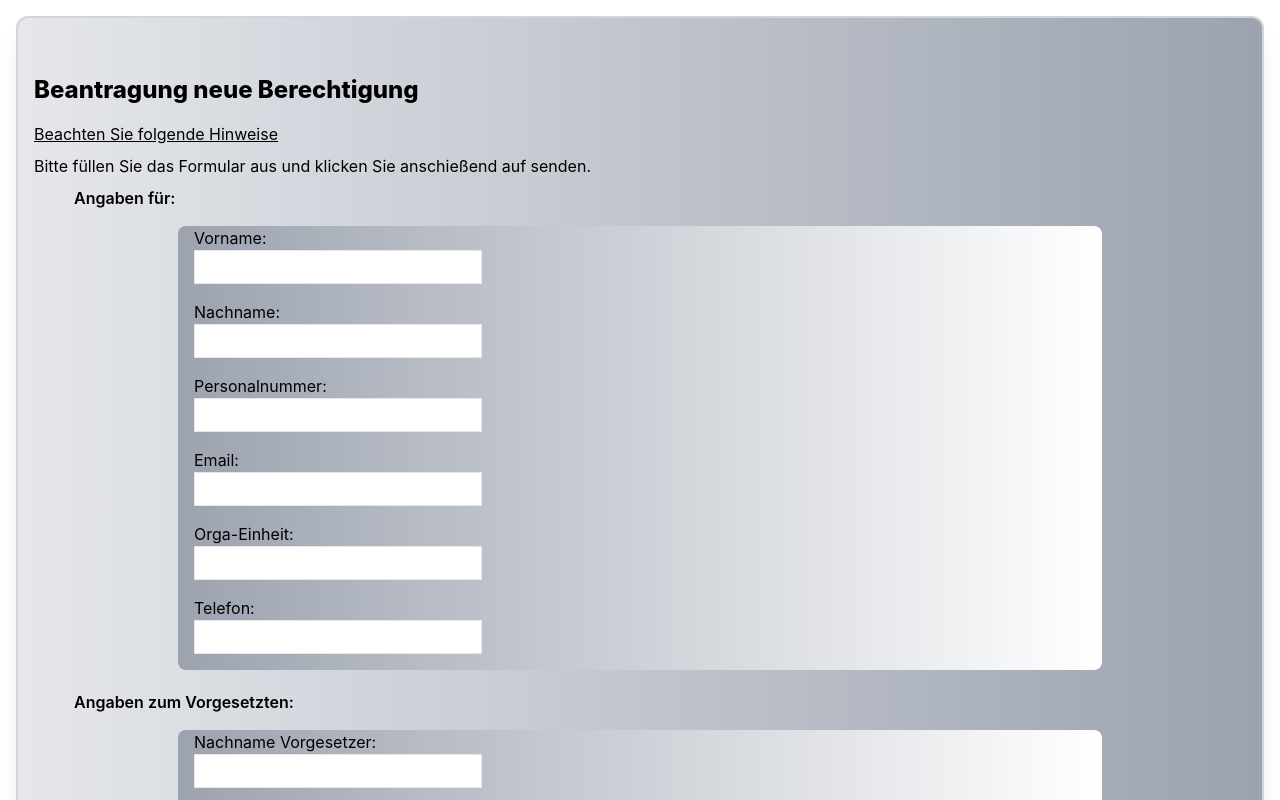
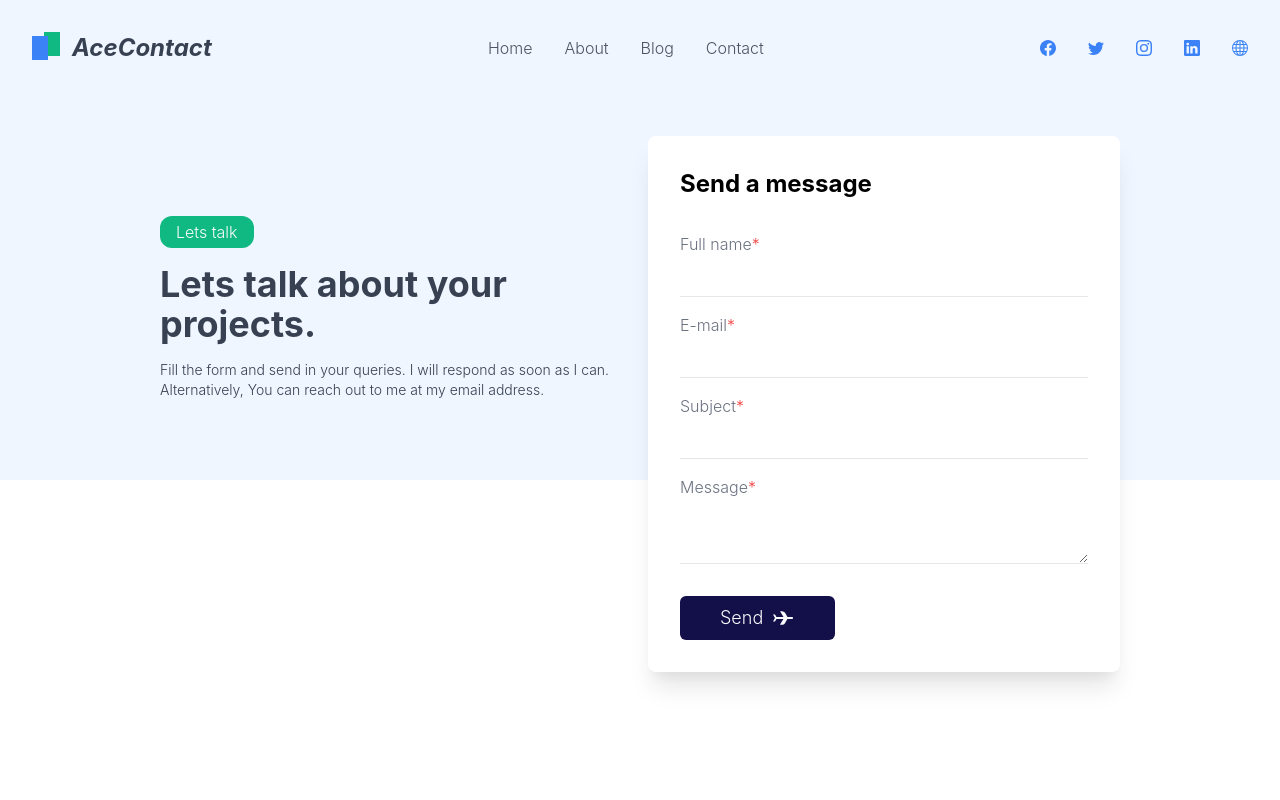
Before and after one commit to JoeLan124/sendgrid-contact-form2, a Next.js app: page / in a window 1280 px wide. Shown: the top 800 px of the page. Built offline with nearby package versions, Linux system fonts and the light colour scheme.

Commit message:
12 old setup

```diff
--- a/pages/index.js
+++ b/pages/index.js
@@ -14,9 +14,9 @@ export default function Home() {
       </Head>
 
       <main className="">
-        {/* <ContactUs /> */}
+        <ContactUs />
 
-        <MyForm />
+        {/* <MyForm /> */}
       </main>
     </div>
   );
```
